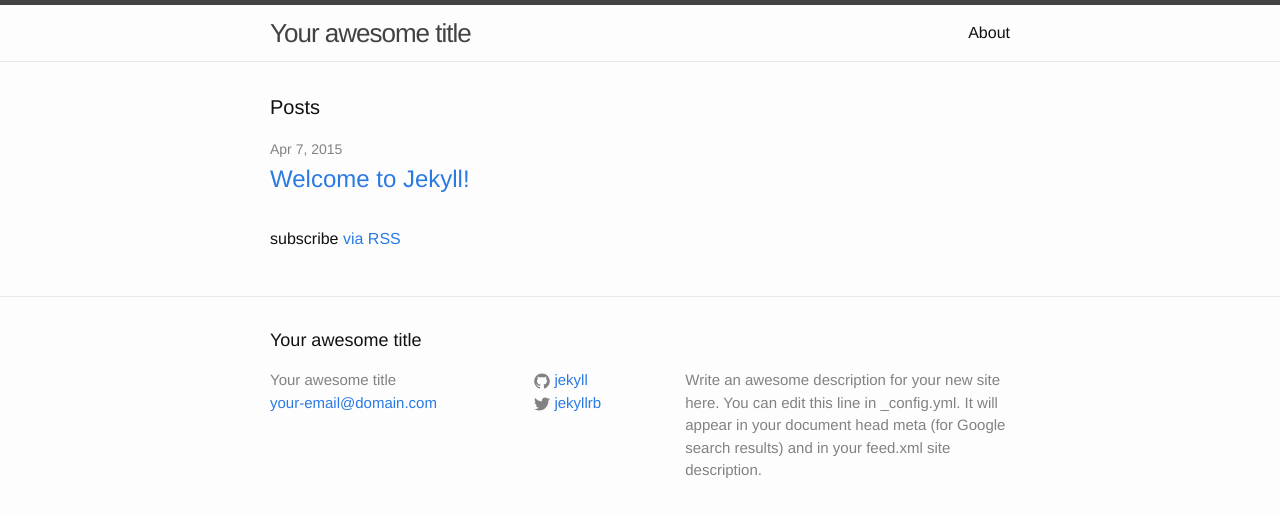
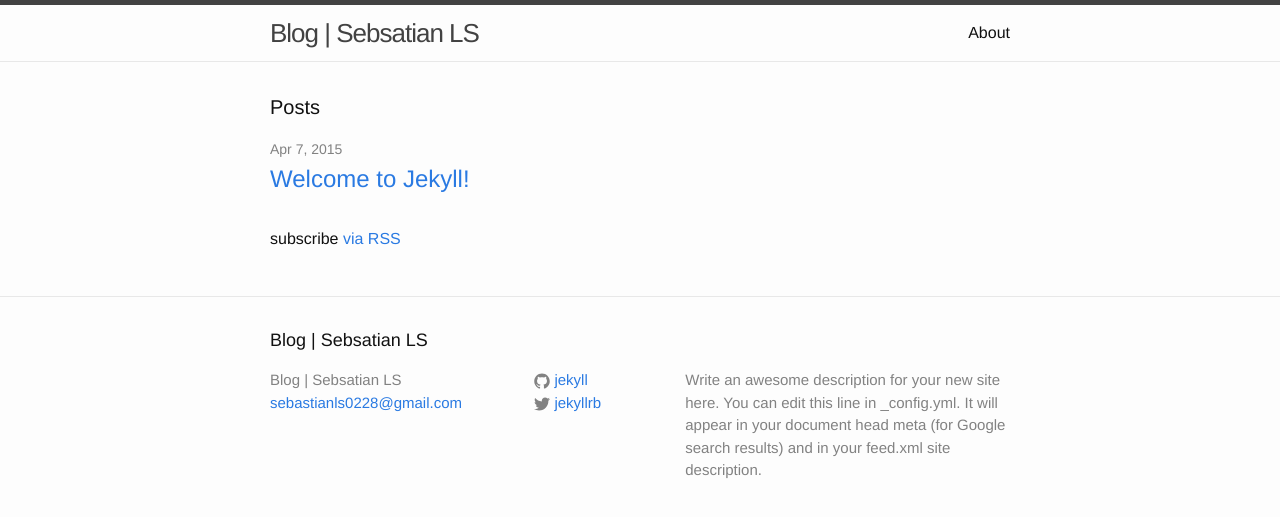
Before and after one commit to sebastian9/proyectos, a Jekyll site: the page built from index.html, in a window 1280 px wide. Shown: the top 517 px of the page. Built offline with Jekyll 4.4.1, drawn with Linux system fonts in a browser that asks for light colours.

Commit message:
change config

```diff
--- a/_config.yml
+++ b/_config.yml
@@ -1,11 +1,11 @@
 # Site settings
-title: Your awesome title
-email: your-email@domain.com
+title: Blog | Sebsatian LS
+email: sebastianls0228@gmail.com
 description: > # this means to ignore newlines until "baseurl:"
   Write an awesome description for your new site here. You can edit this
   line in _config.yml. It will appear in your document head meta (for
   Google search results) and in your feed.xml site description.
-baseurl: "" # the subpath of your site, e.g. /blog/
+baseurl: "/blog" # the subpath of your site, e.g. /blog/
 url: "http://yourdomain.com" # the base hostname & protocol for your site
 twitter_username: jekyllrb
 github_username:  jekyll
```
